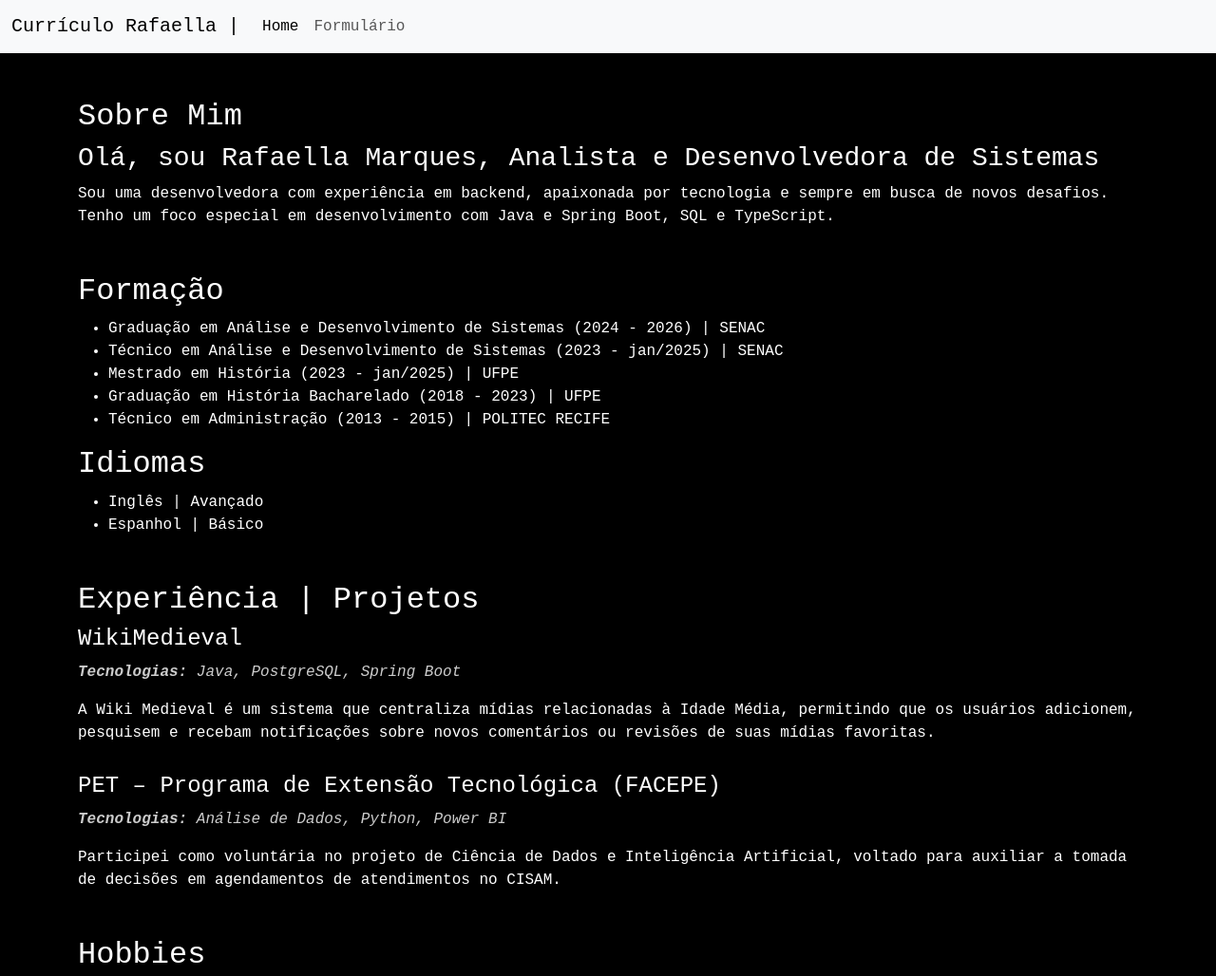
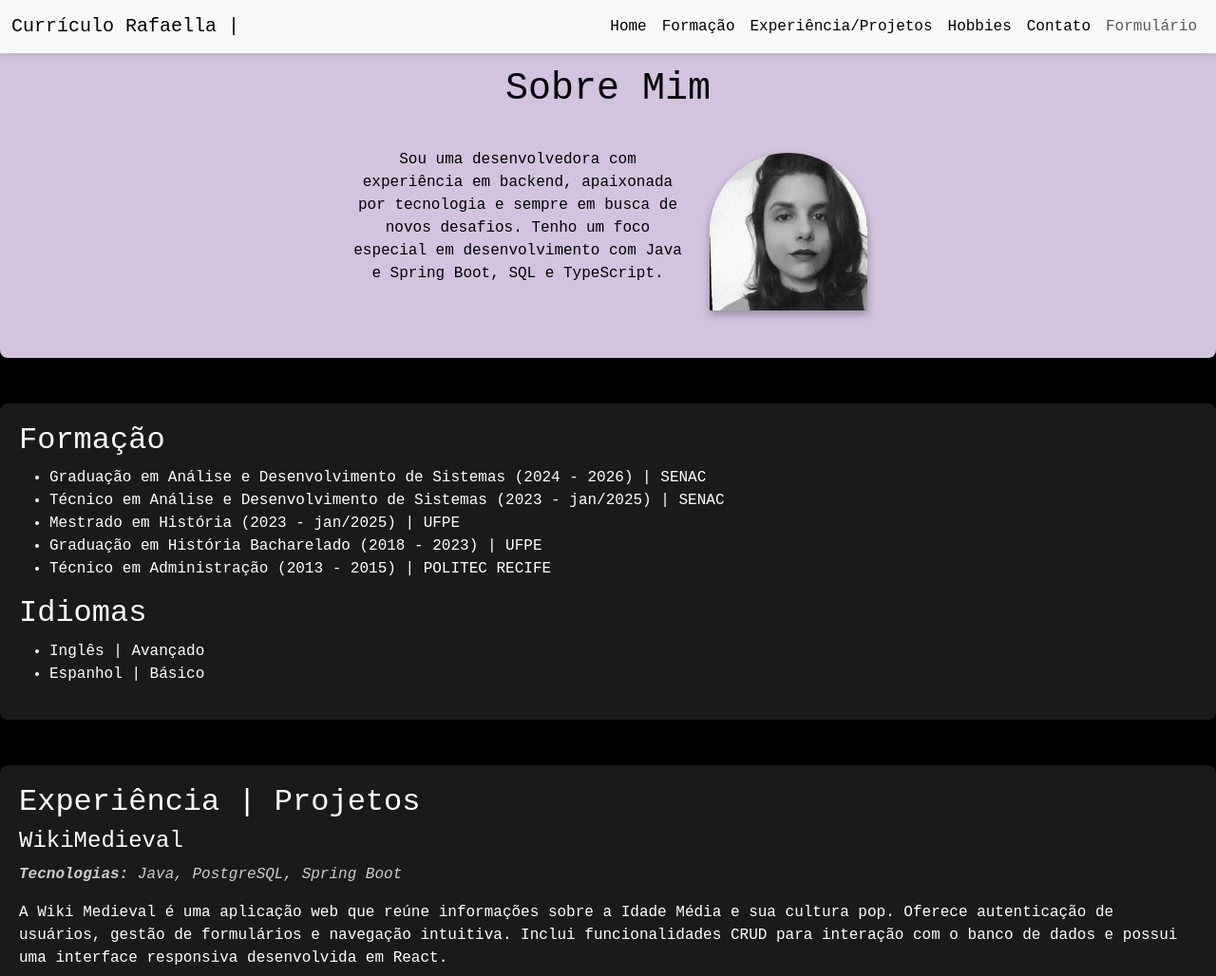
Before and after one commit to rafaellamarquess/curriculo-atvsenac, a plain HTML site: page index.html in a window 1280 px wide. Shown: the top 1028 px of the page at 95% size. Drawn offline with nearby package versions, Linux system fonts and the light colour scheme.

Commit message:
estilizando

```diff
--- a/css/style.css
+++ b/css/style.css
@@ -1,25 +1,64 @@
 body {
     font-family: "Courier New", monospace;
-    background-color: #000000; /* Fundo preto */
-    color: #ffffff; /* Texto branco */
+    background-color: #000000;
+    color: #ffffff;
 }
 
 h2, h4 {
-    color: #ffffff; /* Cores dos títulos em branco */
+    color: #ffffff;
 }
 
+
+section {
+    background-color: rgba(255, 255, 255, 0.1);
+    padding: 20px;
+    border-radius: 8px;
+    margin: 20px 0;
+}
+
+.navbar {
+    position: fixed;
+    top: 0;
+    width: 100%;
+    z-index: 1000;
+    background-color: rgba(255, 255, 255, 0.9);
+    box-shadow: 0 2px 10px rgba(0, 0, 0, 0.1);
+}
+
+.banner {
+    background-color: #d3c3df;
+    padding: 50px 0;
+    color: rgb(0, 0, 0);
+}
+
+.banner h1 {
+    font-size: 2.5rem;
+    color: #000000;
+}
+
+.banner p {
+    margin-top: 30px; /* Espaço inferior do parágrafo reduzido */
+}
+
+.banner img {
+    border-radius: 10px;
+    box-shadow: 0 4px 10px rgba(0, 0, 0, 0.3);
+    margin-top: 35px;
+}
+
+
 .experience-list {
-    list-style-type: none; /* Remove o marcador da lista */
+    list-style-type: none;
     padding: 0;
 }
 
 .experience-list li {
-    margin-bottom: 30px; /* Espaçamento entre os itens da lista */
+    margin-bottom: 30px;
 }
 
 .tech-stack {
     font-style: italic;
-    color: #cccccc; /* Cor levemente diferente para destacar a lista de tecnologias */
+    color: #cccccc;
 }
 
 .contact-buttons {
--- a/index.html
+++ b/index.html
@@ -18,10 +18,21 @@
             <span class="navbar-toggler-icon"></span>
           </button>
           <div class="collapse navbar-collapse" id="navbarNav">
-            <ul class="navbar-nav">
+            <ul class="navbar-nav ms-auto">
               <li class="nav-item">
-                <a class="nav-link active" aria-current="page" href="index.html">Home</a>
+                <a class="nav-link active"  href="index.html">Home</a>
               </li>
+              <li class="nav-item">
+                <a class="nav-link active" href="#formacao">Formação</a>
+              </li>
+              <li class="nav-item">
+                <a class="nav-link active" href="#experiencia">Experiência/Projetos</a>
+              </li>
+              <li class="nav-item">
+                <a class="nav-link active" href="#hobbies">Hobbies</a>
+              </li>
+              <li class="nav-item">
+                <a class="nav-link active"  href="#contato">Contato</a>
             <li class="nav-item">
               <a class="nav-link" href="formulario.html">Formulário</a>
               </li>
@@ -31,14 +42,21 @@
       </nav>
 
     <!-- Conteúdo Principal -->
-    <div class="container mt-5">
-        <section id="sobre">
-            <h2>Sobre Mim</h2>
-            <h3>Olá, sou Rafaella Marques,
-                Analista e Desenvolvedora de Sistemas</h3>
-            <p>Sou uma desenvolvedora com experiência em backend, apaixonada por tecnologia e sempre
-                em busca de novos desafios. Tenho um foco especial em desenvolvimento com Java e Spring Boot, SQL e TypeScript.</p>
-        </section>
+    <section id="sobre-mim" class="banner text-center">
+        <div class="container">
+            <h1>Sobre Mim</h1>
+            <div class="row justify-content-center">
+                <div class="col-md-4">
+                    <p>Sou uma desenvolvedora com experiência em backend, apaixonada por tecnologia e sempre
+                        em busca de novos desafios. Tenho um foco especial em desenvolvimento com Java e Spring Boot, SQL e TypeScript.</p>
+                </div>
+                <div class="col-md-2">
+                    <img src="assets/profile.jpg" alt="Rafaella Marques" class="img-fluid rounded-top-pill" style="width: 300px;">
+                </div>
+            </div>
+        </div>
+    </section>
+
 
         <section id="formacao" class="mt-5">
             <h2>Formação</h2>
@@ -67,12 +85,15 @@
                 <li>
                     <h4>WikiMedieval</h4>
                     <p class="tech-stack"><strong>Tecnologias:</strong> Java, PostgreSQL, Spring Boot</p>
-                    <p>A Wiki Medieval é um sistema que centraliza mídias relacionadas à Idade Média, permitindo que os usuários adicionem, pesquisem e recebam notificações sobre novos comentários ou revisões de suas mídias favoritas.</p>
+                    <p>A Wiki Medieval é uma aplicação web que reúne informações sobre a Idade Média e sua cultura pop.
+                        Oferece autenticação de usuários, gestão de formulários e navegação intuitiva.
+                        Inclui funcionalidades CRUD para interação com o banco de dados e possui uma interface responsiva desenvolvida em React.</p>
                 </li>
                 <li>
                     <h4>PET – Programa de Extensão Tecnológica (FACEPE)</h4>
                     <p class="tech-stack"><strong>Tecnologias:</strong> Análise de Dados, Python, Power BI</p>
-                    <p>Participei como voluntária no projeto de Ciência de Dados e Inteligência Artificial, voltado para auxiliar a tomada de decisões em agendamentos de atendimentos no CISAM.</p>
+                    <p>Participei como voluntária no projeto de Ciência de Dados e Inteligência Artificial,
+                        voltado para auxiliar a tomada de decisões em agendamentos de atendimentos no CISAM.</p>
                 </li>
             </ul>
         </section>
```
